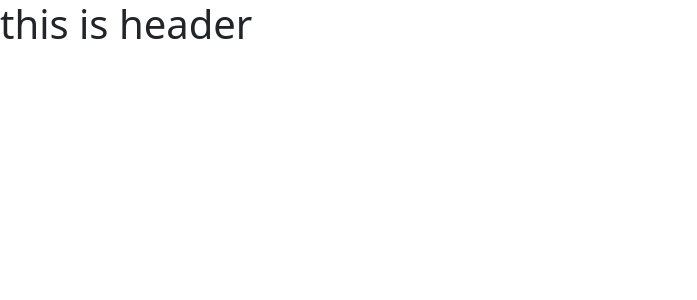
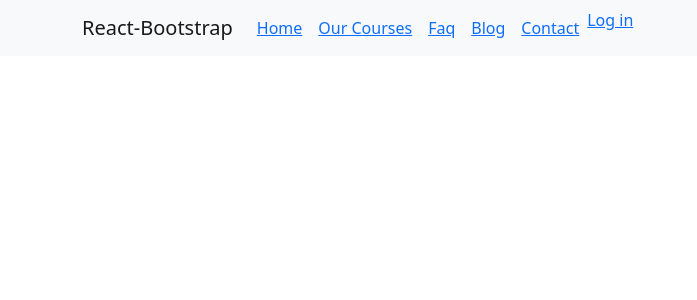
Before and after one commit to mirzanahid/tech-tutor-client, a React (Create React App) app: page / in a window 1280 px wide. Shown: the top 300 px of the page, without its empty margins (0-697 px from the left). Built offline with nearby package versions, Linux system fonts and the light colour scheme.

Commit message:
navbar added

```diff
--- a/src/pages/Header/Header.js
+++ b/src/pages/Header/Header.js
@@ -1,9 +1,30 @@
 import React from 'react';
+import Container from 'react-bootstrap/Container';
+import Nav from 'react-bootstrap/Nav';
+import Navbar from 'react-bootstrap/Navbar';
+import { Link } from "react-router-dom";
+
 
 
 const Header = () => {
     return (
-     <h1>this is header</h1>
+        <Navbar bg="light" expand="lg">
+        <Container>
+          <Navbar.Brand href="#home">React-Bootstrap</Navbar.Brand>
+          <Navbar.Toggle aria-controls="basic-navbar-nav" />
+          <Navbar.Collapse id="basic-navbar-nav">
+            <Nav className="me-auto">
+
+              <Nav.Link><Link>Home</Link></Nav.Link>
+              <Nav.Link><Link>Our Courses</Link></Nav.Link>
+              <Nav.Link><Link>Faq</Link></Nav.Link>
+              <Nav.Link><Link>Blog</Link></Nav.Link>
+              <Nav.Link><Link>Contact</Link></Nav.Link>
+              <Link>Log in</Link>
+            </Nav>
+          </Navbar.Collapse>
+        </Container>
+      </Navbar>
     );
 };
 
```
